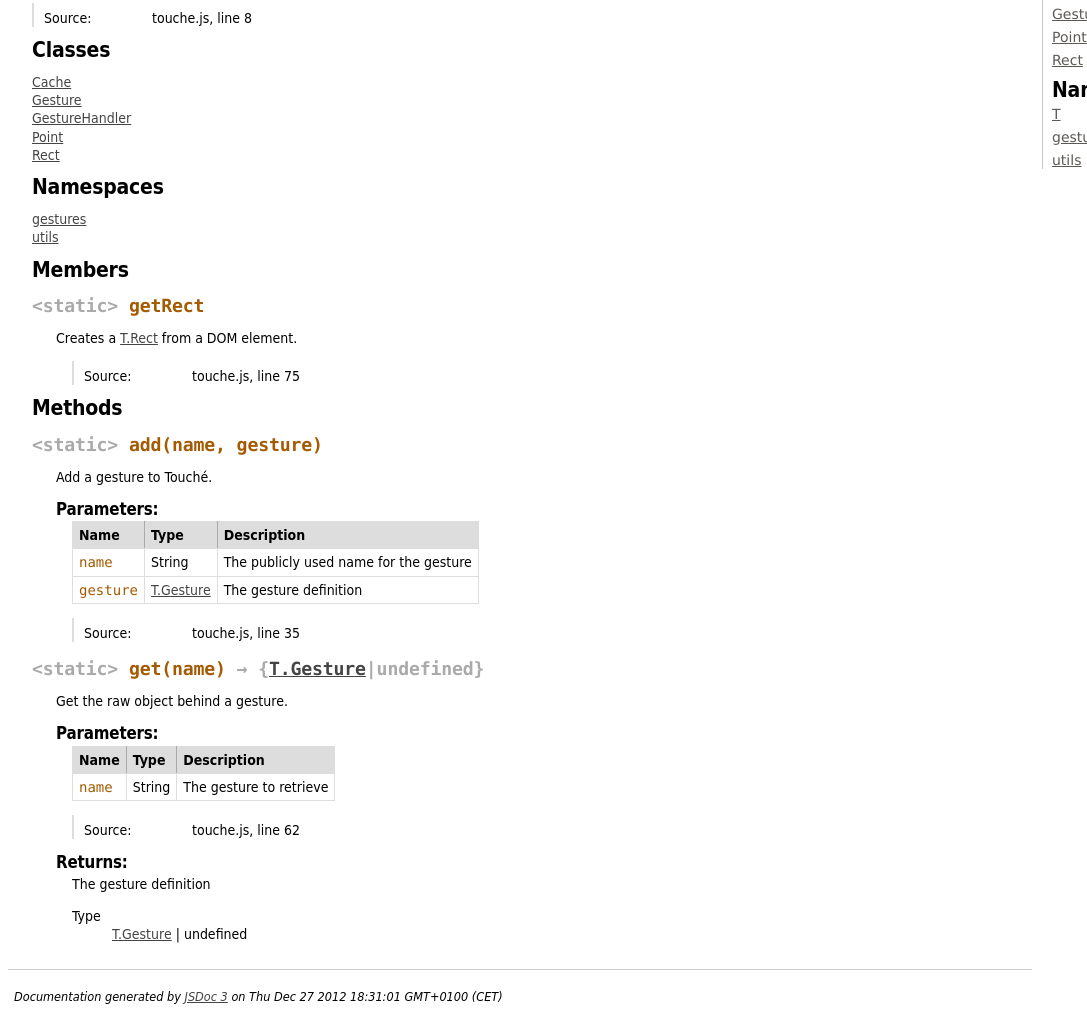
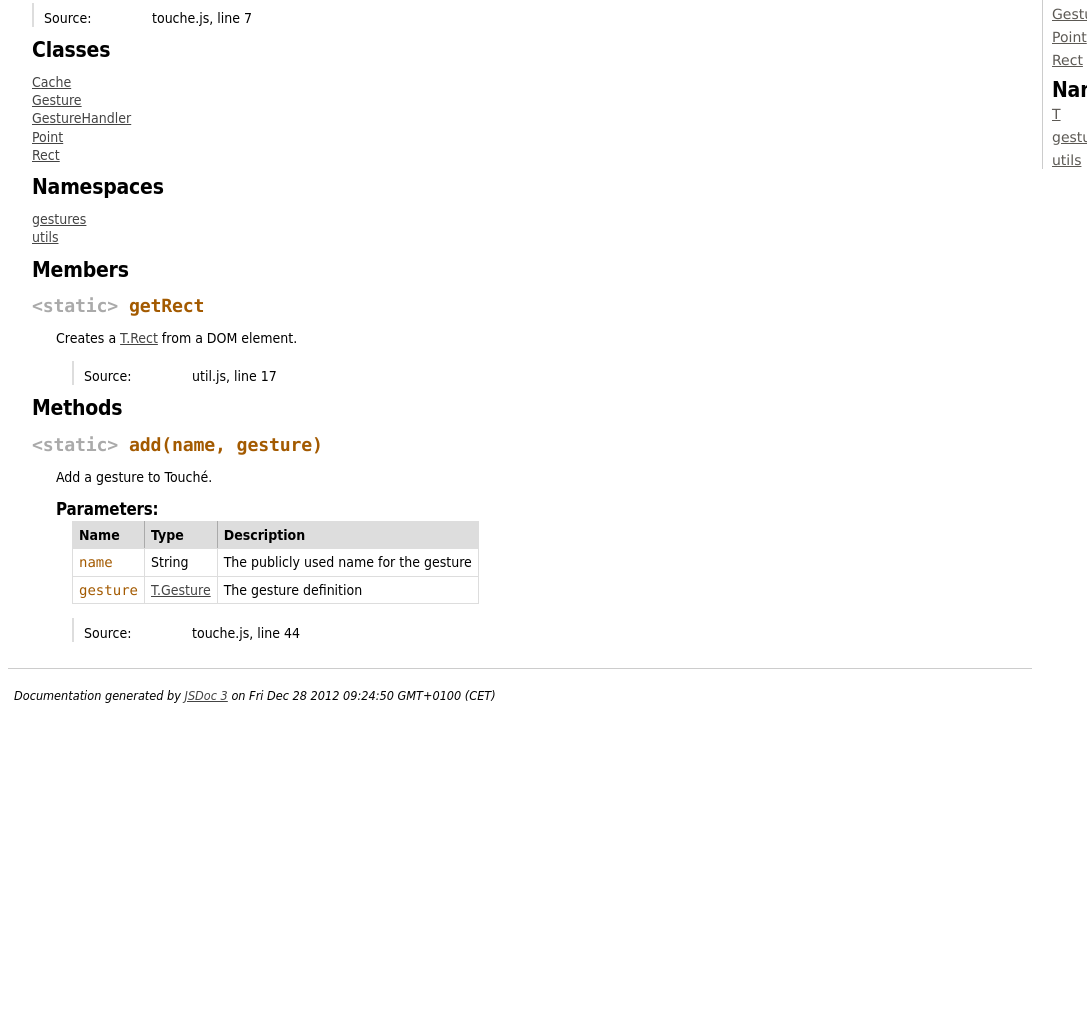
Before and after one commit to stoffeastrom/touche, a website: page docs/T.html in a window 1280 px wide. Shown: the part 136-1156 px from the top of the page, without its empty margins (0-1087 px from the left). After the commit the page ends 855 px from the top, so only its background shows below. Drawn offline with Linux system fonts and the light colour scheme.

Commit message:
updated docs

```diff
--- a/docs/T.html
+++ b/docs/T.html
@@ -63,7 +63,7 @@
 
 
 	<dt class="tag-source">Source:</dt>
-	<dd class="tag-source"><ul class="dummy"><li>touche.js, line 8</li></ul></dd>
+	<dd class="tag-source"><ul class="dummy"><li>touche.js, line 7</li></ul></dd>
 
 
 
@@ -156,7 +156,7 @@
 
 
 	<dt class="tag-source">Source:</dt>
-	<dd class="tag-source"><ul class="dummy"><li>touche.js, line 75</li></ul></dd>
+	<dd class="tag-source"><ul class="dummy"><li>util.js, line 17</li></ul></dd>
 
 
 
@@ -290,7 +290,7 @@
 
 
 	<dt class="tag-source">Source:</dt>
-	<dd class="tag-source"><ul class="dummy"><li>touche.js, line 35</li></ul></dd>
+	<dd class="tag-source"><ul class="dummy"><li>touche.js, line 44</li></ul></dd>
 
 
 
@@ -304,142 +304,6 @@
 
 
 
-
-
-
-
-</dd>
-
-
-
-<dt>
-    <h4 class="name" id="get"><span class="type-signature">&lt;static> </span>get<span class="signature">(name)</span><span class="type-signature"> &rarr; {<a href="T.Gesture.html">T.Gesture</a>|undefined}</span></h4>
-
-
-</dt>
-<dd>
-
-
-    <div class="description">
-        Get the raw object behind a gesture.
-    </div>
-
-
-
-
-
-
-
-        <h5>Parameters:</h5>
-
-
-<table class="params">
-    <thead>
-	<tr>
-
-		<th>Name</th>
-
-
-		<th>Type</th>
-
-
-
-
-
-		<th class="last">Description</th>
-	</tr>
-	</thead>
-
-	<tbody>
-
-
-        <tr>
-
-                <td class="name"><code>name</code></td>
-
-
-            <td class="type">
-
-
-<span class="param-type">String</span>
-
-
-
-            </td>
-
-
-
-
-
-            <td class="description last">The gesture to retrieve</td>
-        </tr>
-
-
-	</tbody>
-</table>
-
-
-
-<dl class="details">
-
-
-
-
-
-
-
-
-
-
-
-
-
-
-
-
-
-
-
-	<dt class="tag-source">Source:</dt>
-	<dd class="tag-source"><ul class="dummy"><li>touche.js, line 62</li></ul></dd>
-
-
-
-
-
-
-
-</dl>
-
-
-
-
-
-
-
-    <h5>Returns:</h5>
-
-
-<div class="param-desc">
-    The gesture definition
-</div>
-
-
-
-<dl>
-	<dt>
-		Type
-	</dt>
-	<dd>
-
-<span class="param-type"><a href="T.Gesture.html">T.Gesture</a></span>
-|
-
-<span class="param-type">undefined</span>
-
-
-	</dd>
-</dl>
 
 
 
@@ -468,7 +332,7 @@
 <br clear="both">
 
 <footer>
-    Documentation generated by <a href="https://github.com/jsdoc3/jsdoc">JSDoc 3</a> on Thu Dec 27 2012 18:31:01 GMT+0100 (CET)
+    Documentation generated by <a href="https://github.com/jsdoc3/jsdoc">JSDoc 3</a> on Fri Dec 28 2012 09:24:50 GMT+0100 (CET)
 </footer>
 
 <script> prettyPrint(); </script>
```
Also changed, not shown: docs/T.Cache.html (+1 -1 lines), docs/T.Gesture.html (+1 -1 lines), docs/T.GestureHandler.html (+3 -3 lines), docs/T.Point.html (+1 -1 lines), docs/T.Rect.html (+1 -1 lines), docs/T.gestures.html (+3 -3 lines), docs/T.utils.html (+13 -13 lines), docs/index.html (+1 -1 lines).
